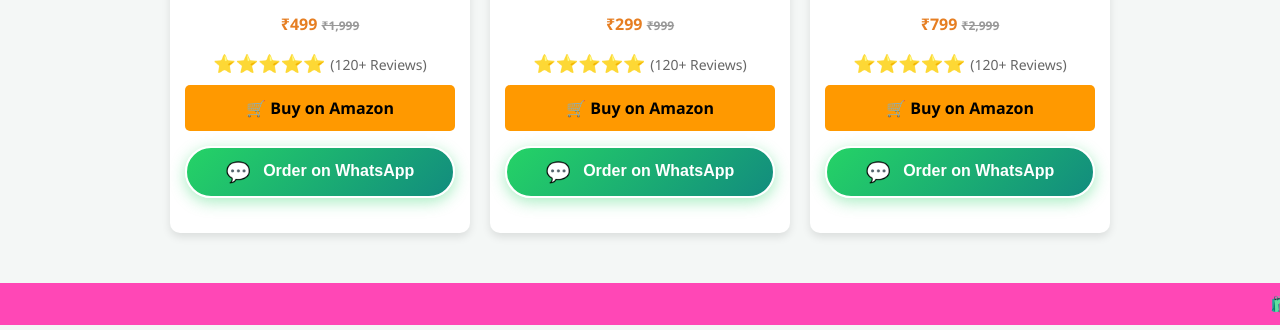
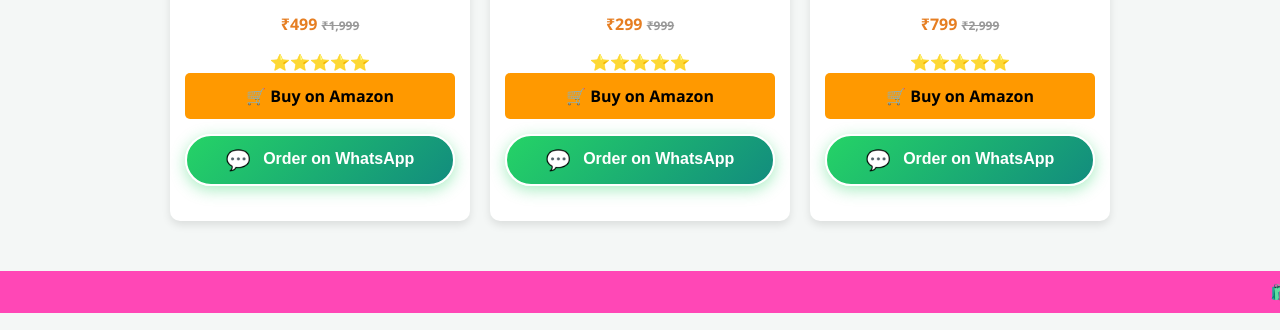
Before and after one commit to rajeshh-kumar-web/my-first-website, a plain HTML site: page index.html in a window 1280 px wide. Shown: the part 938-1268 px from the top of the page. Drawn offline with Linux system fonts and the light colour scheme.

Commit message:
Update index.html

```diff
--- a/index.html
+++ b/index.html
@@ -23,7 +23,7 @@
 <a href="#fashion">Fashion Deals</a>
     <button onclick="badloDesign()" style="cursor:pointer; border-radius:5px; padding:5px;">🌙 Mode</button>
 </nav>
-    <marquee style="background: #e74c3c; color: white; padding: 10px; font-weight: bold;">
+   <marquee style="background: #e74c3c; color: white; padding: 10px; font-weight: bold;">
     🔥 NEW: SSC GD Constable 2026 Admit Card Out!
 </marquee>
 
@@ -74,8 +74,7 @@
         <div style="padding: 15px;">
             <h4 style="margin: 0;">Branded Sports Shoes</h4>
             <p style="color: #e67e22; font-weight: bold;">₹499 <span style="text-decoration: line-through; color: #999; font-size: 12px;">₹1,999</span></p>
-            <div style="color: #ff9900; font-size: 18px; margin-bottom: 10px;">
-    ⭐⭐⭐⭐⭐ <span style="color: #666; font-size: 14px;">(120+ Reviews)</span>
+            <div style="color: #ff9900;">⭐⭐⭐⭐⭐
 </div>
 <a href="https://amzn.to/4rJ37Nx"
    target="_blank"
@@ -99,8 +98,7 @@
         <div style="padding: 15px;">
             <h4 style="margin: 0;">Cotton Casual T-Shirt</h4>
             <p style="color: #e67e22; font-weight: bold;">₹299 <span style="text-decoration: line-through; color: #999; font-size: 12px;">₹999</span></p>
-            <div style="color: #ff9900; font-size: 18px; margin-bottom: 10px;">
-    ⭐⭐⭐⭐⭐ <span style="color: #666; font-size: 14px;">(120+ Reviews)</span>
+            <div style="color: #ff9900;">⭐⭐⭐⭐⭐
 </div>
 <a href="https://amzn.to/4tXHx9D"
    target="_blank"
@@ -124,8 +122,7 @@
         <div style="padding: 15px;">
             <h4 style="margin: 0;">Luxury Smart Watch</h4>
             <p style="color: #e67e22; font-weight: bold;">₹799 <span style="text-decoration: line-through; color: #999; font-size: 12px;">₹2,999</span></p>
-            <div style="color: #ff9900; font-size: 18px; margin-bottom: 10px;">
-    ⭐⭐⭐⭐⭐ <span style="color: #666; font-size: 14px;">(120+ Reviews)</span>
+            <div style="color: #ff9900;">⭐⭐⭐⭐⭐
 </div>
 <a href="https://amzn.to/3N621fH"
    target="_blank"
```
